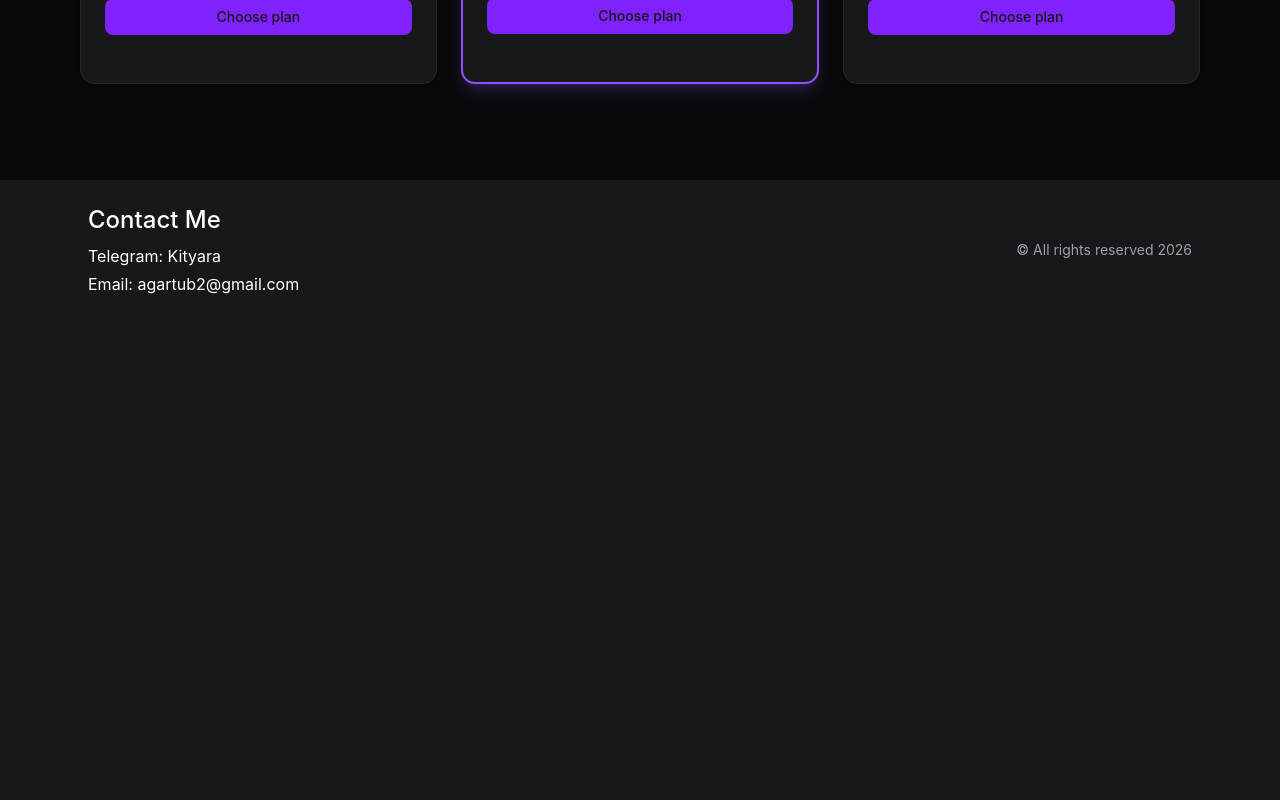
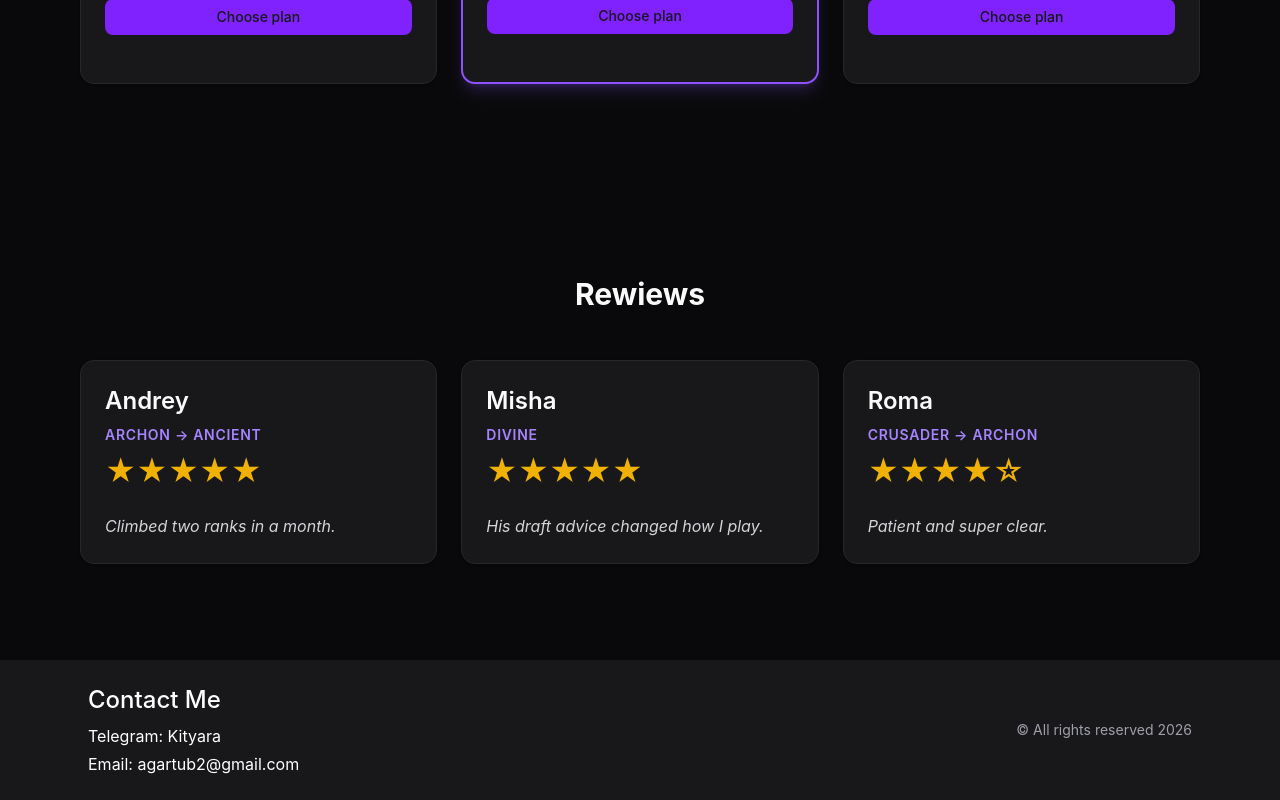
Before and after one commit to kityara666/nikita-coach, a React (Vite) app: page / in a window 1280 px wide. Shown: the part 3280-4080 px from the top of the page. Before the commit the page ends 3600 px from the top, so only its background shows below. Built offline with nearby package versions, Linux system fonts and the light colour scheme.

Commit message:
Issue #9 done

```diff
--- a/src/App.tsx
+++ b/src/App.tsx
@@ -10,6 +10,7 @@ import { Footer } from "./components/Footer";
 import{ProjectCarousel} from "./components/Carousel";
 import{ContactForm} from "./components/ContactForm.tsx"
 import{Pricing} from "./components/Pricing.tsx"
+import{Reviews} from "./components/Reviews.tsx"
 
 export function App() {
   return (
@@ -24,6 +25,7 @@ export function App() {
       </main>
       <ProjectCarousel />
       <Pricing />
+      <Reviews />
       <Footer />
     </div>
     </>
--- /dev/null
+++ b/src/components/Reviews.tsx
@@ -0,0 +1,33 @@
+import { Card, CardHeader, CardTitle, CardContent } from "@/components/ui/card";
+
+const reviews = [
+  { name: "Andrey", rank: "Archon → Ancient", rating: 5, text: "Climbed two ranks in a month." },
+  { name: "Misha", rank: "Divine", rating: 5, text: "His draft advice changed how I play." },
+  { name: "Roma", rank: "Crusader → Archon", rating: 4, text: "Patient and super clear." },
+];
+
+export function Reviews() {
+  return (
+    <section className="py-24 px-4 max-w-6xl mx-auto" id="reviews">
+      <h2 className="text-3xl font-bold mb-12 text-center text-zinc-50">Rewiews</h2>
+
+      <div className="grid gap-6 md:grid-cols-3">
+
+    {reviews.map((reviewer) => (
+    <Card key={reviewer.name} className='bg-zinc-900 text-zinc-50 border border-zinc-800 flex flex-col justify-between'>
+        <CardHeader>
+            <CardTitle className="text-2xl">{reviewer.name}</CardTitle>
+            <h2 className="text-sm font-semibold text-violet-400 uppercase tracking-wider">{reviewer.rank}</h2>
+            <p className="text-3xl text-yellow-500">{"★".repeat(reviewer.rating)}{"☆".repeat(5 - reviewer.rating)}</p>
+        </CardHeader>
+
+        <CardContent>
+            <p className="text-zinc-300 italic leading-relaxed">{reviewer.text}</p>
+        </CardContent>
+    </Card>
+    ))}
+
+      </div>
+    </section>
+  );
+}
```
